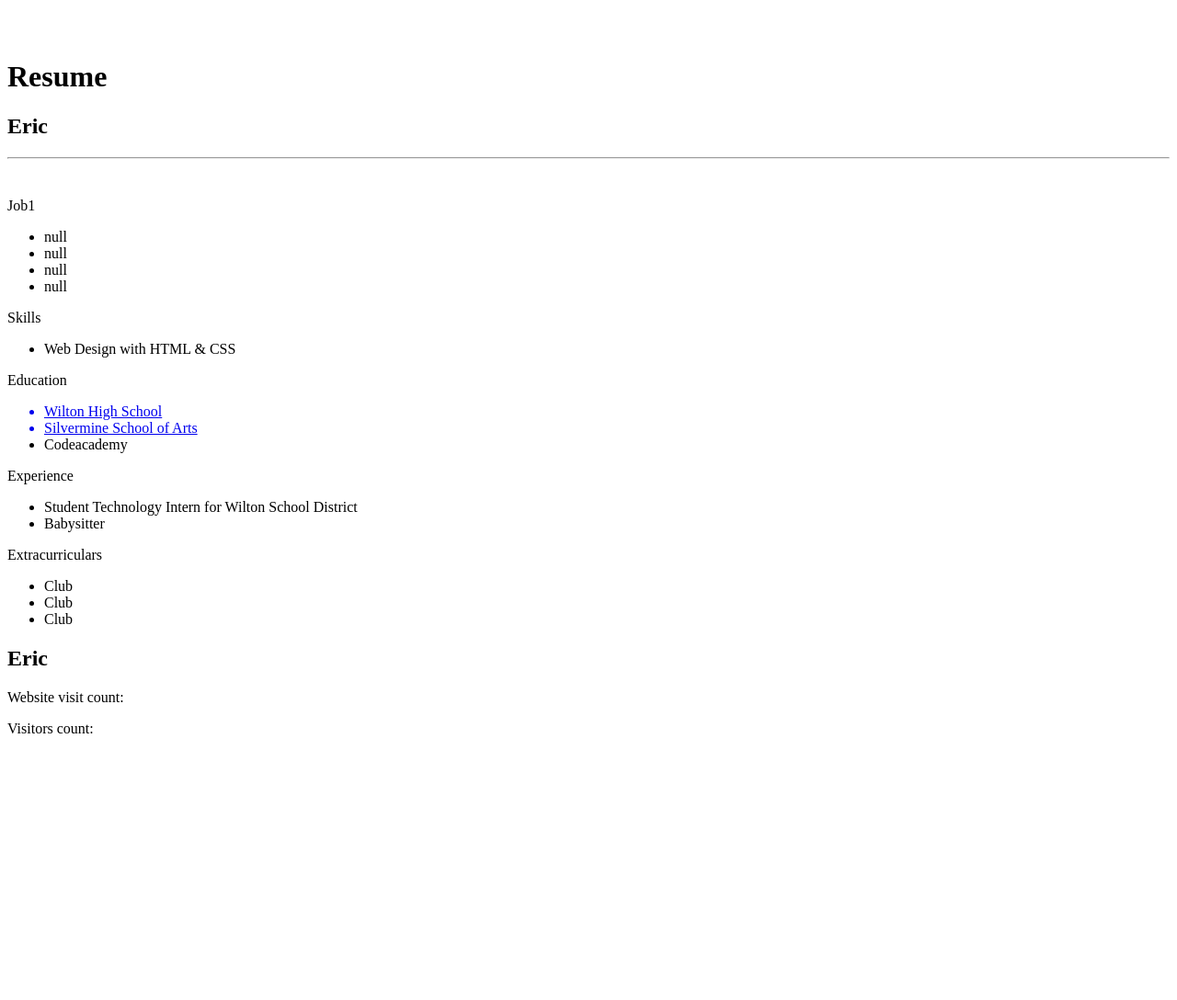
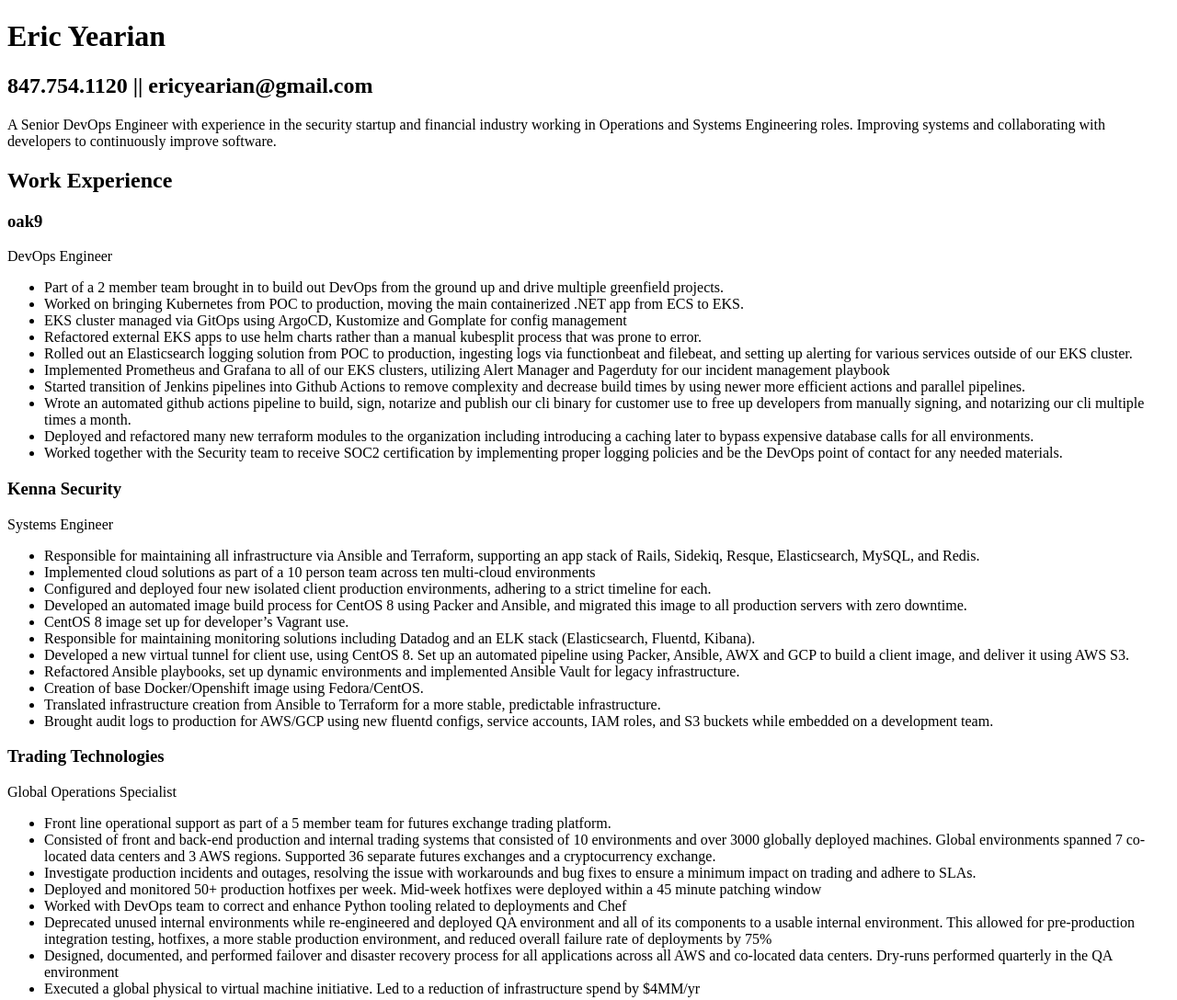
Before and after one commit to eyearian/cloud.resume.challenge, a plain HTML site: page resume/index.html in a window 1280 px wide. Shown: the top 1088 px of the page at 92% size. Before the commit the page ends 818 px from the top, so only its background shows below. Drawn offline with Linux system fonts and the light colour scheme; no server answers.

Commit message:
clean up

```diff
--- a/resume/index.html
+++ b/resume/index.html
@@ -1,81 +1,101 @@
-<div id="header"></div>
-<div class="left"></div>
-<div class="stuff">
-  <br><br>
-  <h1>Resume</h1>
-  <h2>Eric</h2>
-  <hr />
-  <br>
-  <p class="head">Job1</p>
-  <ul>
-    <li>null</li>
-    <li>null</li>
-    <li>null</li>
-    <li>null</li>
-  </ul>
-  <p class="head">Skills</p>
-  <ul>
-    <li>Web Design with HTML & CSS</li>
-  </ul>
-  <p class="head">Education</p>
-  <ul>
-    <a href="http://www.wiltonhighschool.org/pages/Wilton_High_School">
-      <li>Wilton High School</li>
-    </a>
-    <!--Link-->
-    <a href="https://www.silvermineart.org/">
-      <li>Silvermine School of Arts</li>
-    </a>
-    <li>Codeacademy</li>
-  </ul>
-  <p class="head">Experience</p>
-  <ul>
-    <li>Student Technology Intern for Wilton School District</li>
-    <li>Babysitter</li>
-  </ul>
-  <p class="head">Extracurriculars</p>
-  <ul>
-    <li>Club</li>
-    <li>Club</li>
-    <li>Club</li>
-  </ul>
-</div>
-<div class="right"></div>
-<div id="footer">
-  <h2 id="name">Eric</h2></div>
-
-  <html>
-    <head>
-      <title>Resume</title>
-      <script defer src="app.js"></script>
-      <link rel="stylesheet" href="styles.css">
-    </head>
-    <body>
-      <div>Website visit count:</div>
-      <div class="website-counter"></div>
-    </body>
-   </html>
+<!DOCTYPE html>
+<html>
+  <head>
+    <title>Eric Yearian's Resume</title>
+  </head>
+<!-- summary -->
+  <body>
+    <header>
+    <h1>Eric Yearian</h1>
+      <h2>847.754.1120 || ericyearian@gmail.com</h2>
+        <p>A Senior DevOps Engineer with experience in the security startup and financial industry working in Operations and Systems Engineering roles. Improving systems and collaborating with developers to continuously improve software.</p>
+    </header>
 
 
-       <footer>
-        <div class="footer__link">
-            <p class="counter"> Visitors count: </p>
-            <p id ="body"></p>
 
-            <script type = "text/javascript">
-              var apiUrl = "https://tnz7fm9m42.execute-api.us-east-2.amazonaws.com/prod/dynamo_lambda";
-                fetch(apiUrl)
-                .then(response => response.json())
-                .then(data =>{
-              var count = document.getElementById('body');
-              count.innerHTML = data.body;
-              console.log(data)});
-            </script>
-          </div>
 
-    </footer>
+        <!-- qualifications -->
 
-    <script src="script.js"></script>
 
-</body>
-</script>
+        <!-- work experience section -->
+  <div id="experience">
+    <h2>Work Experience</h2>
+      <h3>oak9</h3>
+        <p>DevOps Engineer</p>
+          <ul>
+            <li>Part of a 2 member team brought in to build out DevOps from the ground up and drive multiple greenfield projects.</li>
+            <li>Worked on bringing Kubernetes from POC to production, moving the main containerized .NET app from ECS to EKS.</li>
+            <li>EKS cluster managed via GitOps using ArgoCD, Kustomize and Gomplate for config management</li>
+            <li>Refactored external EKS apps to use helm charts rather than a manual kubesplit process that was prone to
+              error.</li>
+            <li>Rolled out an Elasticsearch logging solution from POC to production, ingesting logs via functionbeat and
+              filebeat, and setting up alerting for various services outside of our EKS cluster.</li>
+            <li>Implemented Prometheus and Grafana to all of our EKS clusters, utilizing Alert Manager and Pagerduty for
+              our incident management playbook</li>
+            <li>Started transition of Jenkins pipelines into Github Actions to remove complexity and decrease build times
+              by using newer more efficient actions and parallel pipelines.</li>
+            <li>Wrote an automated github actions pipeline to build, sign, notarize and publish our cli binary for customer
+              use to free up developers from manually signing, and notarizing our cli multiple times a month.</li>
+            <li>Deployed and refactored many new terraform modules to the organization including introducing a caching
+              later to bypass expensive database calls for all environments.</li>
+            <li>Worked together with the Security team to receive SOC2 certification by implementing proper logging
+              policies and be the DevOps point of contact for any needed materials.</li>
+          </ul>
+
+    <h3>Kenna Security</h3>
+    <p>Systems Engineer</p>
+      <ul>
+        <li>Responsible for maintaining all infrastructure via Ansible and Terraform, supporting an app stack of Rails, Sidekiq, Resque, Elasticsearch, MySQL, and Redis.</li>
+        <li>Implemented cloud solutions as part of a 10 person team across ten multi-cloud environments</li>
+        <li>Configured and deployed four new isolated client production environments, adhering to a strict timeline for
+          each.</li>
+        <li>Developed an automated image build process for CentOS 8 using Packer and Ansible, and migrated this
+          image to all production servers with zero downtime.</li>
+        <li>CentOS 8 image set up for developer’s Vagrant use.</li>
+        <li>Responsible for maintaining monitoring solutions including Datadog and an ELK stack (Elasticsearch,
+          Fluentd, Kibana).</li>
+        <li>Developed a new virtual tunnel for client use, using CentOS 8. Set up an automated pipeline using Packer,
+          Ansible, AWX and GCP to build a client image, and deliver it using AWS S3.</li>
+        <li>Refactored Ansible playbooks, set up dynamic environments and implemented Ansible Vault for legacy
+          infrastructure.</li>
+        <li>Creation of base Docker/Openshift image using Fedora/CentOS.</li>
+        <li>Translated infrastructure creation from Ansible to Terraform for a more stable, predictable infrastructure.</li>
+        <li>Brought audit logs to production for AWS/GCP using new fluentd configs, service accounts, IAM roles, and S3 buckets while embedded on a development team.</li>
+      </ul>
+
+  <h3>Trading Technologies</h3>
+    <p>Global Operations Specialist</p>
+      <ul>
+        <li>Front line operational support as part of a 5 member team for futures exchange trading platform.</li>
+        <li>Consisted of front and back-end production and internal trading systems that consisted of 10 environments
+          and over 3000 globally deployed machines. Global environments spanned 7 co-located data centers and 3
+          AWS regions. Supported 36 separate futures exchanges and a cryptocurrency exchange.</li>
+        <li>Investigate production incidents and outages, resolving the issue with workarounds and bug fixes to ensure
+          a minimum impact on trading and adhere to SLAs.</li>
+        <li>Deployed and monitored 50+ production hotfixes per week. Mid-week hotfixes were deployed within a 45
+          minute patching window</li>
+        <li>Worked with DevOps team to correct and enhance Python tooling related to deployments and Chef</li>
+        <li>Deprecated unused internal environments while re-engineered and deployed QA environment and all of its
+          components to a usable internal environment. This allowed for pre-production integration testing, hotfixes,
+          a more stable production environment, and reduced overall failure rate of deployments by 75%</li>
+        <li>Designed, documented, and performed failover and disaster recovery process for all applications across all
+          AWS and co-located data centers. Dry-runs performed quarterly in the QA environment</li>
+        <li>Executed a global physical to virtual machine initiative. Led to a reduction of infrastructure spend by
+          $4MM/yr</li>
+      </ul>
+  </div>
+
+
+        <!-- website -->
+  <h3>Education</h3>
+    <p>Western Illinois University</p>
+      <p>Bachelor of Science - Information Systems</p>
+        <p>Minor - Busniess Management</p>
+  <div class="website-counter">
+    <script src="app.js"></script>
+    <p>Website visit count:</p>
+
+  </div>
+
+  </body>
+</html>
```
Also changed, not shown: resume/index2.html (deleted, +0 -101 lines), 1 other file.
